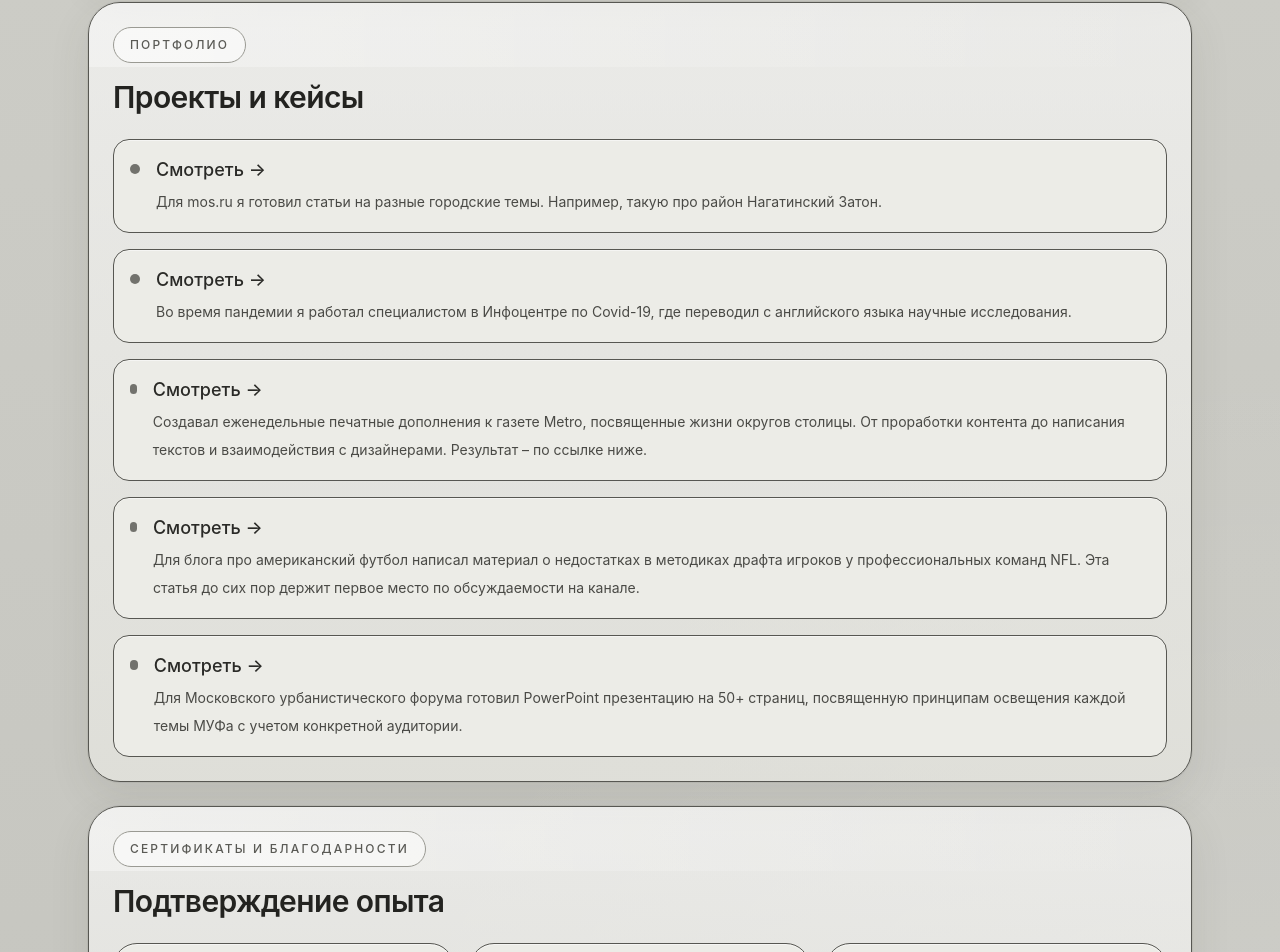
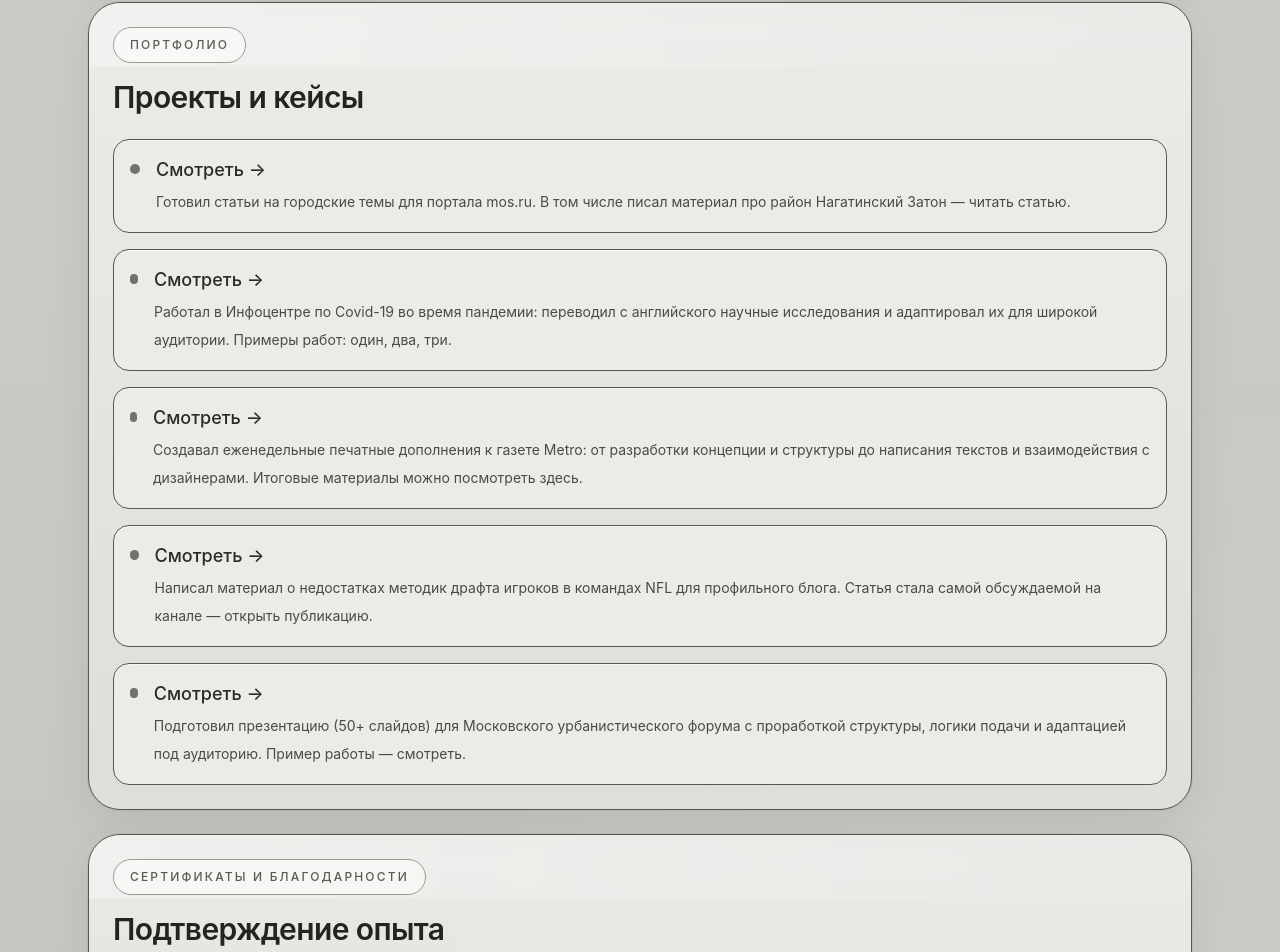
Before and after one commit to dzreveille-sudo/cvdmitriz, a React (Vite) app: page / in a window 1280 px wide. Shown: the part 1214-2166 px from the top of the page. Built offline with nearby package versions, Linux system fonts and the light colour scheme; grey boxes are pictures that could not be loaded.

Commit message:
Update App.jsx

```diff
--- a/src/App.jsx
+++ b/src/App.jsx
@@ -24,31 +24,122 @@
 
 const portfolioItems = [
   {
-    title: "Статьи",
-    description: "Для mos.ru я готовил статьи на разные городские темы. Например, такую про район Нагатинский Затон.",
-    link: "https://www.mos.ru/news/item/69392073/",
+    title: "Контент для mos.ru",
+    description: (
+      <>
+        Готовил статьи на городские темы для портала{" "}
+        <a
+          href="https://www.mos.ru"
+          target="_blank"
+          rel="noreferrer"
+          className="underline underline-offset-4 decoration-[#7a7a74] hover:decoration-black transition"
+        >
+          mos.ru
+        </a>
+        . В том числе писал материал про район Нагатинский Затон —{" "}
+        <a
+          href="https://www.mos.ru/news/item/69392073/"
+          target="_blank"
+          rel="noreferrer"
+          className="underline underline-offset-4 decoration-[#7a7a74] hover:decoration-black transition"
+        >
+          читать статью
+        </a>
+        .
+      </>
+    ),
   },
   {
-    title: "Переводы с английского",
-    description: "Во время пандемии я работал специалистом в Инфоцентре по Covid-19, где переводил с английского языка научные исследования.",
-    link: "https://disk.yandex.ru/i/Vqv6Kp3z07MeiQ",
-    link: "https://disk.yandex.ru/i/QLiPhdvlt9gw-A",
-    link: "https://disk.yandex.ru/i/yZswKpOkhsPJ7w",
+    title: "Переводы научных исследований (Covid-19)",
+    description: (
+      <>
+        Работал в Инфоцентре по Covid-19 во время пандемии: переводил с английского
+        научные исследования и адаптировал их для широкой аудитории. Примеры работ:{" "}
+        <a
+          href="https://disk.yandex.ru/i/Vqv6Kp3z07MeiQ"
+          target="_blank"
+          rel="noreferrer"
+          className="underline underline-offset-4 decoration-[#7a7a74] hover:decoration-black transition"
+        >
+          один
+        </a>
+        ,{" "}
+        <a
+          href="https://disk.yandex.ru/i/QLiPhdvlt9gw-A"
+          target="_blank"
+          rel="noreferrer"
+          className="underline underline-offset-4 decoration-[#7a7a74] hover:decoration-black transition"
+        >
+          два
+        </a>
+        ,{" "}
+        <a
+          href="https://disk.yandex.ru/i/yZswKpOkhsPJ7w"
+          target="_blank"
+          rel="noreferrer"
+          className="underline underline-offset-4 decoration-[#7a7a74] hover:decoration-black transition"
+        >
+          три
+        </a>
+        .
+      </>
+    ),
   },
   {
-    title: "Печатная продукция",
-    description: "Создавал еженедельные печатные дополнения к газете Metro, посвященные жизни округов столицы. От проработки контента до написания текстов и взаимодействия с дизайнерами. Результат – по ссылке ниже.",
-    link: "https://disk.yandex.ru/d/6uBH_IZBVl2PPA",
-  },
-    {
-    title: "Аналитика",
-    description: "Для блога про американский футбол написал материал о недостатках в методиках драфта игроков у профессиональных команд NFL. Эта статья до сих пор держит первое место по обсуждаемости на канале.",
-    link: "https://t.me/benchwarmersarehere/415",
+    title: "Печатные спецпроекты для Metro",
+    description: (
+      <>
+        Создавал еженедельные печатные дополнения к газете Metro: от разработки
+        концепции и структуры до написания текстов и взаимодействия с дизайнерами.
+        Итоговые материалы можно посмотреть{" "}
+        <a
+          href="https://disk.yandex.ru/d/6uBH_IZBVl2PPA"
+          target="_blank"
+          rel="noreferrer"
+          className="underline underline-offset-4 decoration-[#7a7a74] hover:decoration-black transition"
+        >
+          здесь
+        </a>
+        .
+      </>
+    ),
   },
   {
-    title: "Презентации",
-    description: "Для Московского урбанистического форума готовил PowerPoint презентацию на 50+ страниц, посвященную принципам освещения каждой темы МУФа с учетом конкретной аудитории.",
-    link: "https://disk.yandex.ru/i/QaadHJMvVifUhQ",
+    title: "Аналитическая статья про NFL",
+    description: (
+      <>
+        Написал материал о недостатках методик драфта игроков в командах NFL для
+        профильного блога. Статья стала самой обсуждаемой на канале —{" "}
+        <a
+          href="https://t.me/benchwarmersarehere/415"
+          target="_blank"
+          rel="noreferrer"
+          className="underline underline-offset-4 decoration-[#7a7a74] hover:decoration-black transition"
+        >
+          открыть публикацию
+        </a>
+        .
+      </>
+    ),
+  },
+  {
+    title: "Презентация для Московского урбанистического форума",
+    description: (
+      <>
+        Подготовил презентацию (50+ слайдов) для Московского урбанистического
+        форума с проработкой структуры, логики подачи и адаптацией под аудиторию.
+        Пример работы —{" "}
+        <a
+          href="https://disk.yandex.ru/i/QaadHJMvVifUhQ"
+          target="_blank"
+          rel="noreferrer"
+          className="underline underline-offset-4 decoration-[#7a7a74] hover:decoration-black transition"
+        >
+          смотреть
+        </a>
+        .
+      </>
+    ),
   },
 ];
 
```
